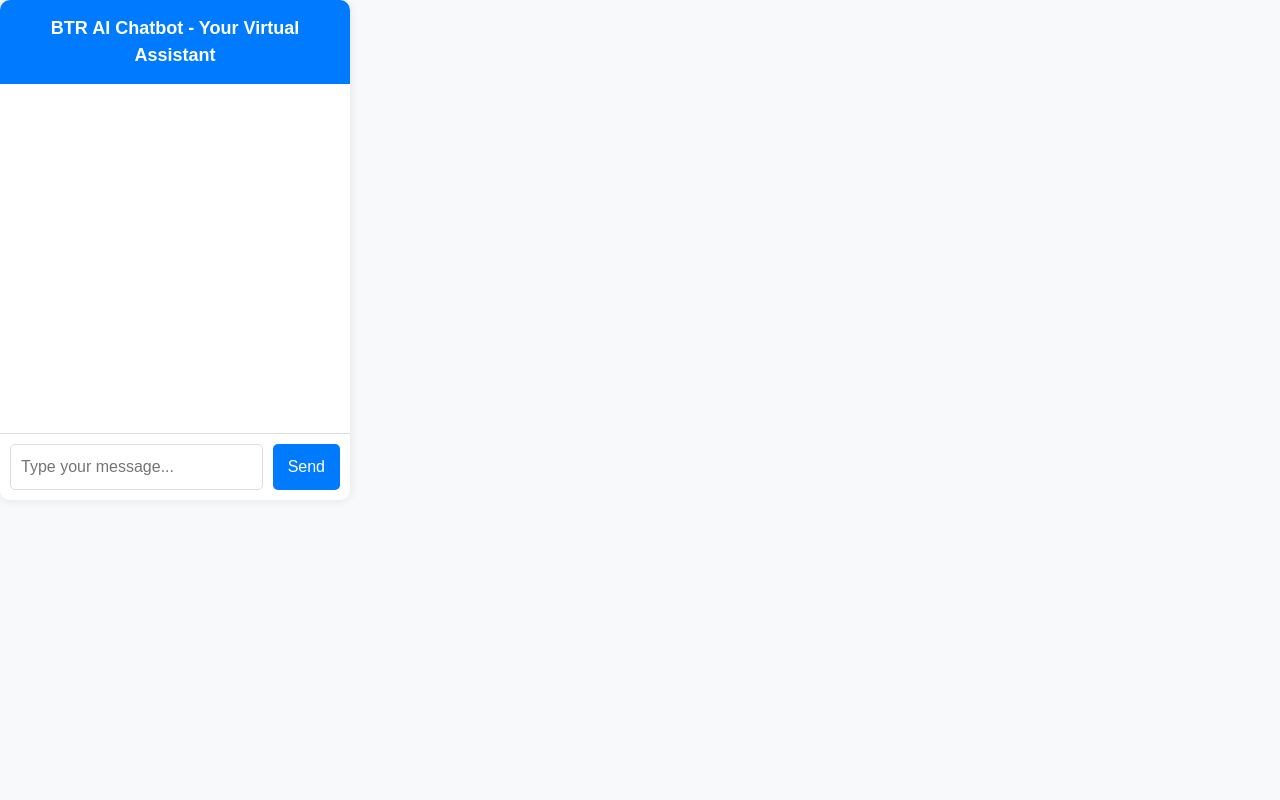
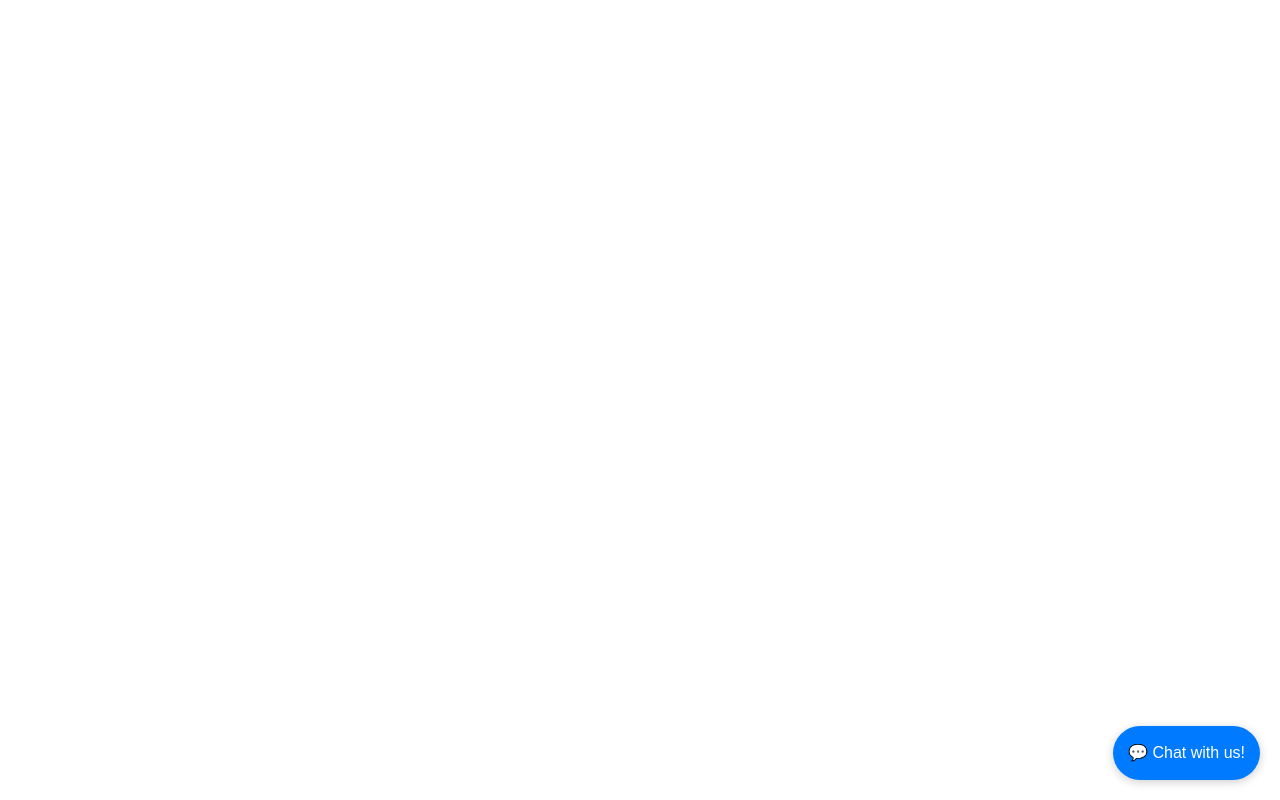
Before and after one commit to Evrd7/AI_Chatbot_Advanced, a Flask app: page / in a window 1280 px wide. Run offline with Flask 3, Linux system fonts and the light colour scheme.

Commit message:
Added floating chat widget

```diff
--- a/templates/index.html
+++ b/templates/index.html
@@ -11,19 +11,39 @@
 
     <style>
         body {
-            background-color: #f8f9fa;
             font-family: Arial, sans-serif;
         }
 
-        /* Chat UI Styling */
+        /* Floating Chat Button */
+        .chat-button {
+            position: fixed;
+            bottom: 20px;
+            right: 20px;
+            background-color: #007bff;
+            color: white;
+            border: none;
+            padding: 15px;
+            border-radius: 50px;
+            cursor: pointer;
+            font-size: 16px;
+            box-shadow: 0px 2px 10px rgba(0, 0, 0, 0.2);
+        }
+
+        .chat-button:hover {
+            background-color: #0056b3;
+        }
+
+        /* Floating Chat Container */
         .chat-container {
+            position: fixed;
+            bottom: 80px;
+            right: 20px;
             width: 350px;
             height: 500px;
+            background: white;
             border-radius: 10px;
-            box-shadow: 0px 0px 10px rgba(0, 0, 0, 0.1);
-            background: white;
-            overflow: hidden;
-            display: flex;
+            box-shadow: 0px 4px 10px rgba(0, 0, 0, 0.2);
+            display: none;
             flex-direction: column;
         }
 
@@ -34,6 +54,16 @@
             text-align: center;
             font-size: 18px;
             font-weight: bold;
+            position: relative;
+        }
+
+        .chat-header .close-btn {
+            position: absolute;
+            right: 15px;
+            top: 10px;
+            cursor: pointer;
+            font-size: 18px;
+            color: white;
         }
 
         .chat-box {
@@ -95,9 +125,14 @@
 </head>
 <body>
 
-    <div class="chat-container">
+    <!-- Floating Chat Button -->
+    <button class="chat-button" id="openChat">💬 Chat with us!</button>
+
+    <!-- Chat Container (Hidden by Default) -->
+    <div class="chat-container" id="chatContainer">
         <div class="chat-header">
-            BTR AI Chatbot - Your Virtual Assistant
+            BTR AI Chatbot
+            <span class="close-btn" id="closeChat">&times;</span>
         </div>
         <div class="chat-box" id="chat-box">
             <!-- Messages will appear here -->
@@ -109,6 +144,24 @@
     </div>
 
     <script>
+        // Get chat elements
+        const chatButton = document.getElementById("openChat");
+        const chatContainer = document.getElementById("chatContainer");
+        const closeChat = document.getElementById("closeChat");
+
+        // Show chat on button click
+        chatButton.addEventListener("click", () => {
+            chatContainer.style.display = "flex";
+            chatButton.style.display = "none";
+        });
+
+        // Close chat window
+        closeChat.addEventListener("click", () => {
+            chatContainer.style.display = "none";
+            chatButton.style.display = "block";
+        });
+
+        // Send Message to Flask API
         function sendMessage() {
             const userMessage = document.getElementById("user_message").value;
             if (!userMessage.trim()) return;
@@ -130,13 +183,14 @@
             })
             .then(response => response.json())
             .then(data => {
-                // Display Bot Response
+                // Display AI Response
                 chatBox.innerHTML += `<div class="message bot-message">AI: ${data.reply}</div>`;
                 chatBox.scrollTop = chatBox.scrollHeight;
             })
             .catch(error => console.error("Error:", error));
         }
 
+        // Press Enter to Send Message
         function handleKeyPress(event) {
             if (event.key === "Enter") {
                 sendMessage();
```
